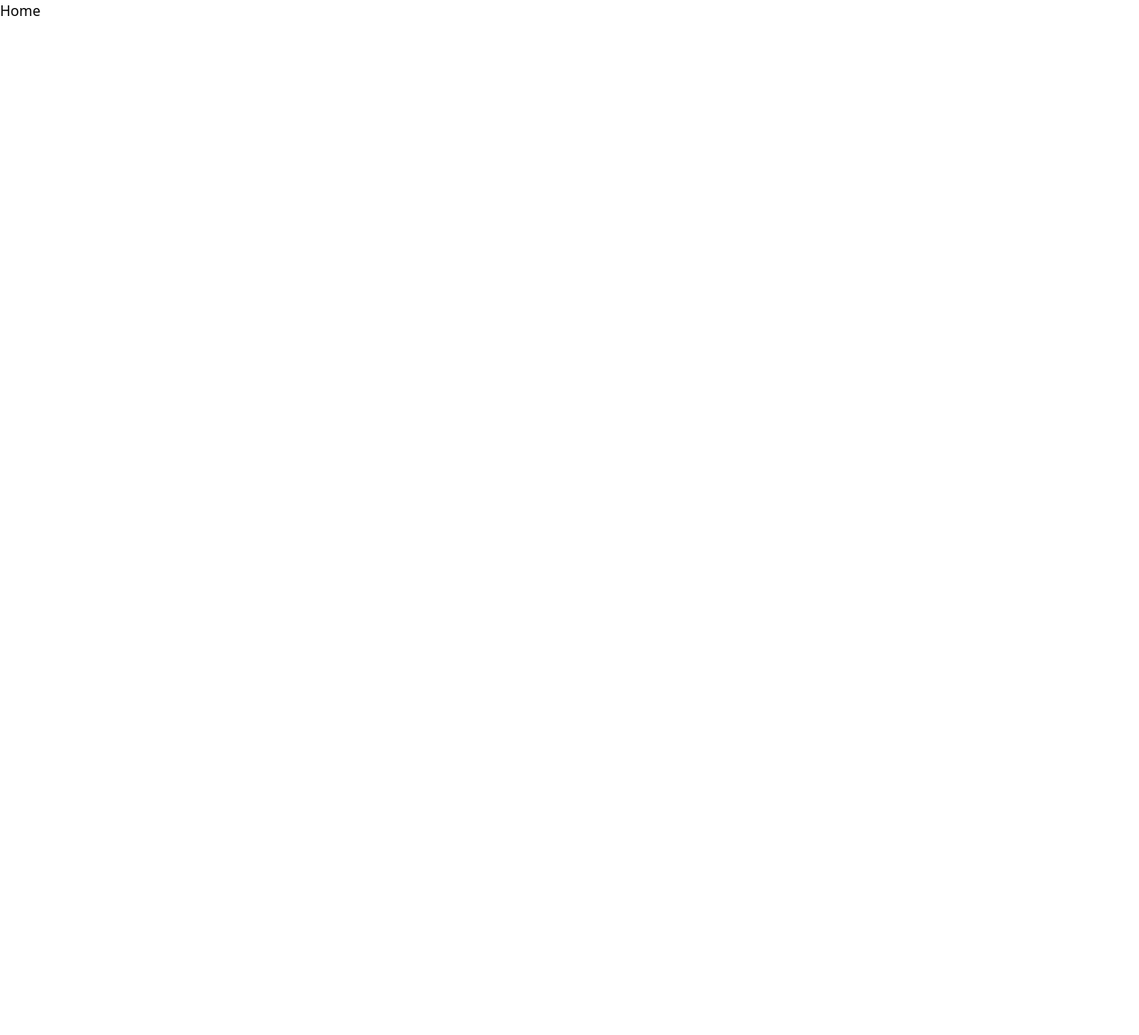
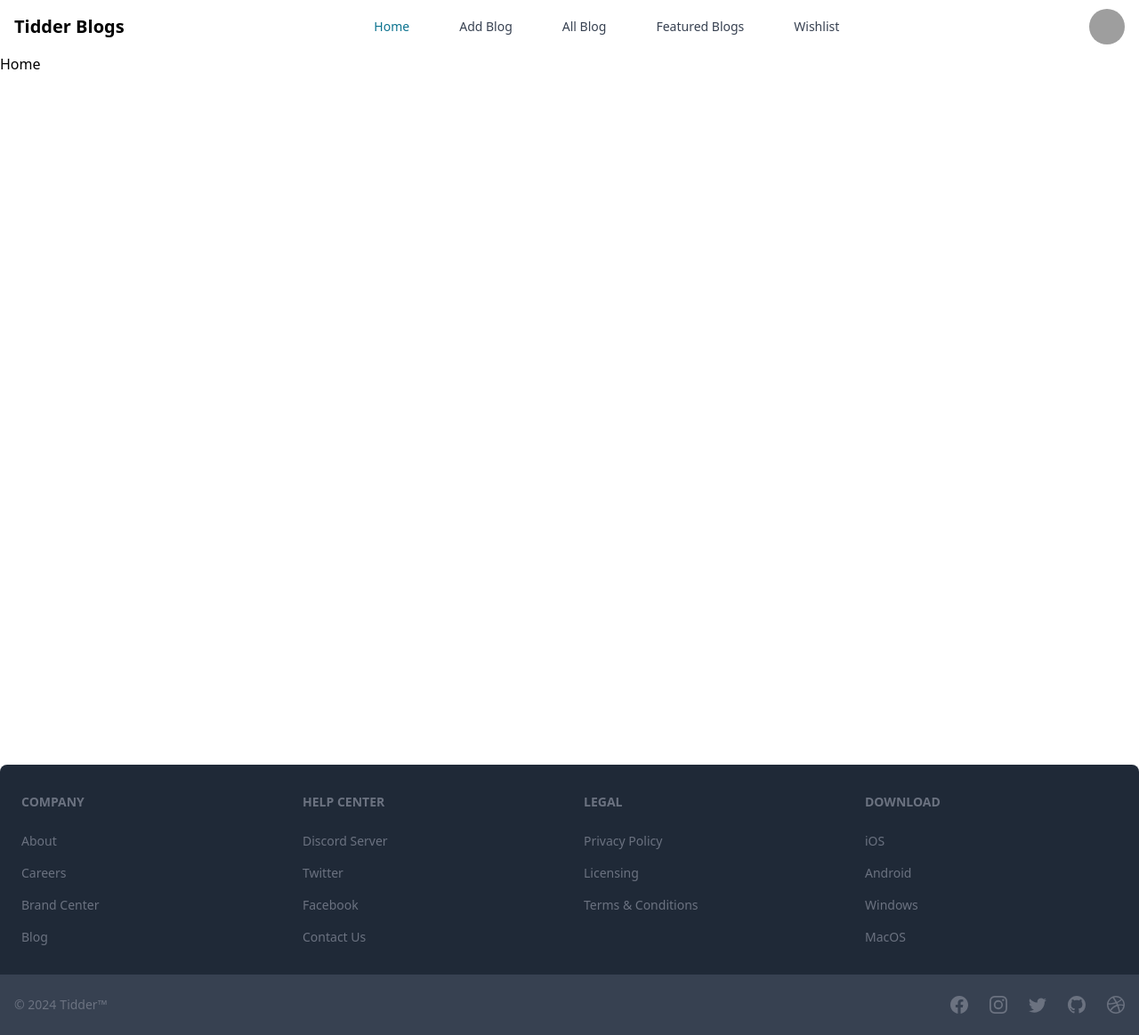
Before and after one commit to shariarSultanFahim/Tidder, a React (Vite) app: page / in a window 1280 px wide. Shown: the whole page at 89% size. Before the commit the page ends 800 px from the top, so only its background shows below. Built offline with nearby package versions, Linux system fonts and the light colour scheme; grey boxes are pictures that could not be loaded.

Commit message:
Navbar and Footer added to the site

```diff
--- /dev/null
+++ b/src/Components/Footer/TidderFooter.jsx
@@ -0,0 +1,60 @@
+import { Footer } from "flowbite-react";
+import { BsDribbble, BsFacebook, BsGithub, BsInstagram, BsTwitter } from "react-icons/bs";
+
+const TidderFooter = () => {
+    return (
+        <Footer bgDark>
+        <div className="w-full">
+          <div className="grid w-full grid-cols-2 gap-8 px-6 py-8 md:grid-cols-4">
+            <div>
+              <Footer.Title title="Company" />
+              <Footer.LinkGroup col>
+                <Footer.Link href="#">About</Footer.Link>
+                <Footer.Link href="#">Careers</Footer.Link>
+                <Footer.Link href="#">Brand Center</Footer.Link>
+                <Footer.Link href="#">Blog</Footer.Link>
+              </Footer.LinkGroup>
+            </div>
+            <div>
+              <Footer.Title title="help center" />
+              <Footer.LinkGroup col>
+                <Footer.Link href="#">Discord Server</Footer.Link>
+                <Footer.Link href="#">Twitter</Footer.Link>
+                <Footer.Link href="#">Facebook</Footer.Link>
+                <Footer.Link href="#">Contact Us</Footer.Link>
+              </Footer.LinkGroup>
+            </div>
+            <div>
+              <Footer.Title title="legal" />
+              <Footer.LinkGroup col>
+                <Footer.Link href="#">Privacy Policy</Footer.Link>
+                <Footer.Link href="#">Licensing</Footer.Link>
+                <Footer.Link href="#">Terms &amp; Conditions</Footer.Link>
+              </Footer.LinkGroup>
+            </div>
+            <div>
+              <Footer.Title title="download" />
+              <Footer.LinkGroup col>
+                <Footer.Link href="#">iOS</Footer.Link>
+                <Footer.Link href="#">Android</Footer.Link>
+                <Footer.Link href="#">Windows</Footer.Link>
+                <Footer.Link href="#">MacOS</Footer.Link>
+              </Footer.LinkGroup>
+            </div>
+          </div>
+          <div className="w-full bg-gray-700 px-4 py-6 sm:flex sm:items-center sm:justify-between">
+            <Footer.Copyright href="#" by="Tidder™" year={2024} />
+            <div className="mt-4 flex space-x-6 sm:mt-0 sm:justify-center">
+              <Footer.Icon href="#" icon={BsFacebook} />
+              <Footer.Icon href="#" icon={BsInstagram} />
+              <Footer.Icon href="#" icon={BsTwitter} />
+              <Footer.Icon href="#" icon={BsGithub} />
+              <Footer.Icon href="#" icon={BsDribbble} />
+            </div>
+          </div>
+        </div>
+      </Footer>
+    );
+};
+
+export default TidderFooter;
--- /dev/null
+++ b/src/Components/Header/Nav.jsx
@@ -0,0 +1,45 @@
+
+import { Avatar, Dropdown, Navbar } from "flowbite-react";
+import { NavLink } from "react-router-dom";
+
+const Nav = () => {
+    return (
+        <Navbar fluid rounded>
+        <Navbar.Brand href="/">
+          {/* <img src="#" className="mr-3 h-6 sm:h-9" alt="Logo" /> */}
+          <span className="self-center whitespace-nowrap text-xl font-semibold dark:text-white">Tidder Blogs</span>
+        </Navbar.Brand>
+        <div className="flex md:order-2">
+          <Dropdown
+            arrowIcon={false}
+            inline
+            label={
+              <Avatar alt="User settings" img="https://flowbite.com/docs/images/people/profile-picture-5.jpg" rounded />
+            }
+          >
+            <Dropdown.Header>
+              <span className="block text-sm">Bonnie Green</span>
+              <span className="block truncate text-sm font-medium">example@test.com</span>
+            </Dropdown.Header>
+            <Dropdown.Item>Settings</Dropdown.Item>
+            <Dropdown.Item>Sign out</Dropdown.Item>
+          </Dropdown>
+          <Navbar.Toggle />
+        </div>
+        <Navbar.Collapse>
+        <Navbar.Link><NavLink to={"/"} className={({ isActive }) => isActive ? 'px-3 py-2 bg-transparent text-primary  rounded-xl  ' : 'btn-ghost border-none bg-transparent hover:bg-transparent px-3 py-2 rounded-xl transition duration-300 ease-in-out hover:scale-110'}>Home</NavLink></Navbar.Link>
+
+        <Navbar.Link><NavLink to={"/addblog"} className={({ isActive }) => isActive ? 'px-3 py-2 bg-transparent text-primary rounded-xl  ' : 'btn-ghost border-none bg-transparent hover:bg-transparent px-3 py-2 rounded-xl transition duration-300 ease-in-out hover:scale-110'}>Add Blog</NavLink></Navbar.Link>
+
+        <Navbar.Link><NavLink to={"/allblog"} className={({ isActive }) => isActive ? 'px-3 py-2 bg-transparent text-primary rounded-xl  ' : 'btn-ghost border-none bg-transparent hover:bg-transparent px-3 py-2 rounded-xl transition duration-300 ease-in-out hover:scale-110'}>All Blog</NavLink></Navbar.Link>
+
+        <Navbar.Link><NavLink to={"/featuredblogs"} className={({ isActive }) => isActive ? 'px-3 py-2 bg-transparent text-primary rounded-xl  ' : 'btn-ghost border-none bg-transparent hover:bg-transparent px-3 py-2 rounded-xl transition duration-300 ease-in-out hover:scale-110'}>Featured Blogs</NavLink></Navbar.Link>
+
+        <Navbar.Link><NavLink to={"/wishlist"} className={({ isActive }) => isActive ? 'px-3 py-2 bg-transparent text-primary rounded-xl  ' : 'btn-ghost border-none bg-transparent hover:bg-transparent px-3 py-2 rounded-xl transition duration-300 ease-in-out hover:scale-110'}>Wishlist</NavLink></Navbar.Link>
+
+        </Navbar.Collapse>
+        </Navbar>
+    );
+};
+
+export default Nav;
--- a/src/Components/Home/Home.jsx
+++ b/src/Components/Home/Home.jsx
@@ -2,10 +2,10 @@
 
 const Home = () => {
     return (
-        <div>
+        <div className="min-h-screen">
           Home
         </div>
     );
 };
 
-export default Home;Home
+export default Home;
--- a/src/Components/Root/Root.jsx
+++ b/src/Components/Root/Root.jsx
@@ -1,9 +1,15 @@
 import { Outlet } from "react-router-dom";
+import Nav from "../Header/Nav";
+import TidderFooter from "../Footer/TidderFooter";
 
 const Root = () => {
     return (
         <>
+        <div className="container mx-auto w-[98%] md:w-full">
+            <Nav/>
             <Outlet/>
+        </div>
+        <TidderFooter/>
         </>
     );
 };
--- a/tailwind.config.js
+++ b/tailwind.config.js
@@ -8,7 +8,11 @@ export default {
     flowbite.content(),
   ],
   theme: {
-    extend: {},
+    extend: {
+      colors : {
+        'primary' : '#0E7490'
+      }
+    },
   },
   plugins: [
     flowbite.plugin(),
```
Also changed, not shown: src/index.css (line endings or trailing spaces).
